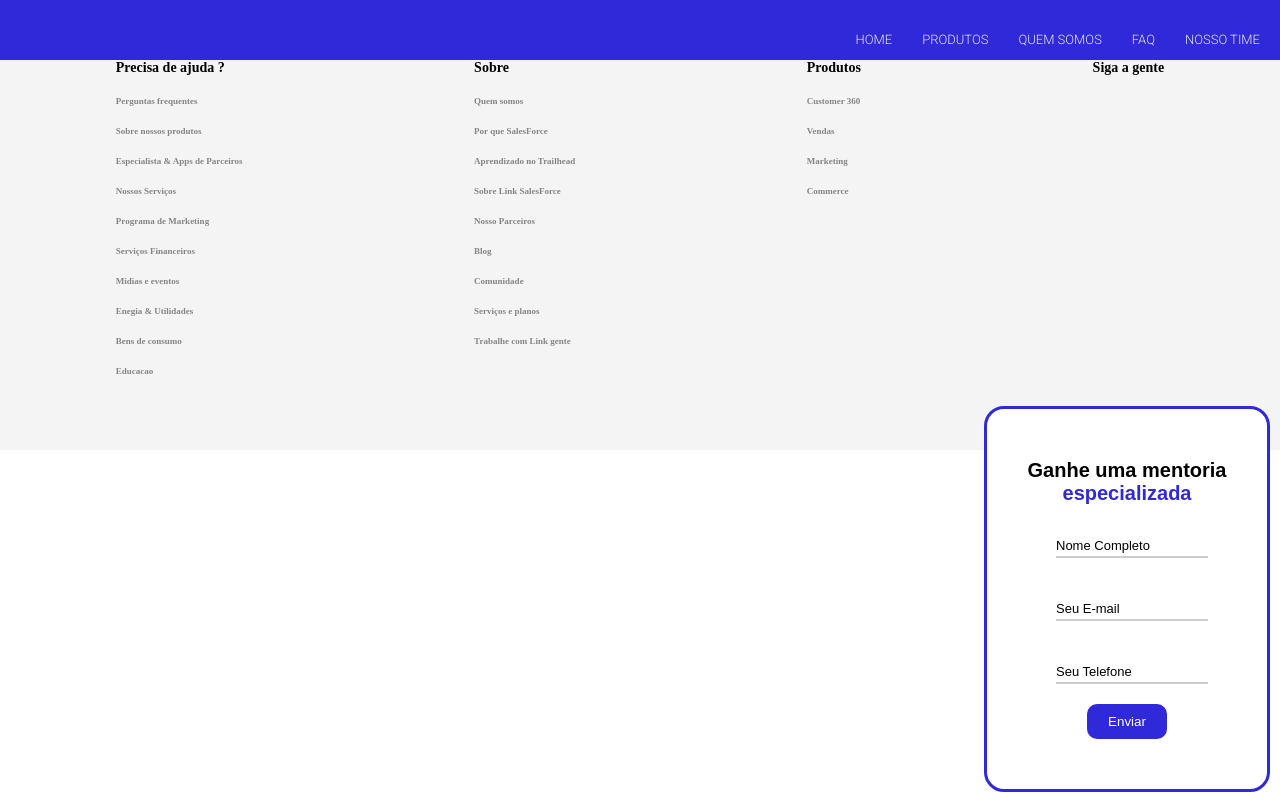
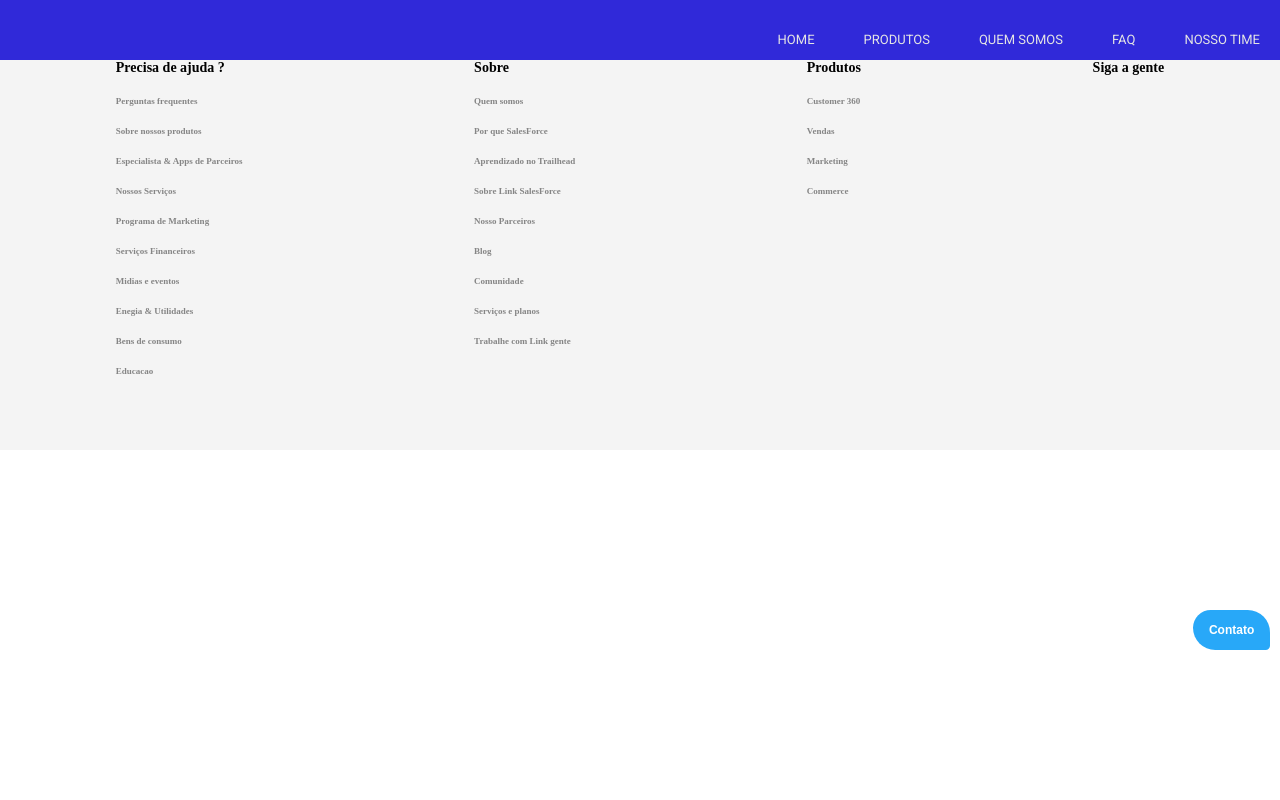
Before and after one commit to kevenike/Challenge-SalesFoce-Fiap, a Next.js app: page /Components/Header in a window 1280 px wide. Built offline with nearby package versions, Linux system fonts and the light colour scheme.

Commit message:
colocando um na parte principal da pagina home e mudando as fontes do titulo da pagina

```diff
--- a/src/app/Components/Footer/page.tsx
+++ b/src/app/Components/Footer/page.tsx
@@ -46,6 +46,7 @@ const Footer = () => {
                         <h3>Siga a gente</h3>
                         <div className="redes-sociais">
                             <Link href="https://www.instagram.com/salesforce/">
+
                             </Link>
 
                             <Link href="https://www.facebook.com/salesforce">
--- a/src/app/Components/Form/page.tsx
+++ b/src/app/Components/Form/page.tsx
@@ -3,7 +3,7 @@ import "./Formulario.css"
 const Form = () => {
     return (
         <>
-        <section className="formularioFixado ">
+        <section className="formularioFixado formOculto  ">
             <form className="fixado" action="">
                 <h2 className="legenda">Ganhe uma mentoria <span className="especializada">especializada</span></h2>
                 <div className="formulario-lead">
--- a/src/app/Components/Header/Header.css
+++ b/src/app/Components/Header/Header.css
@@ -37,7 +37,7 @@
     display: flex;
     flex-direction: row;
     justify-content: flex-end;
-    gap: 30px;
+    gap: 49px ;
 
 
 }
@@ -53,7 +53,7 @@
     font-family: "Roboto", sans-serif;
     font-size: 13px;
     text-transform: uppercase;
-    font-weight: 300;
+    font-weight: normal;
 }
 
 
--- a/src/app/page.tsx
+++ b/src/app/page.tsx
@@ -15,6 +15,7 @@ import Inter from "./assets/logo-grid-inter-card-service.webp"
 import SulAmerica from "./assets/logo-grid-sulamerica-card-service.webp"
 import Vodafone from "./assets/logo-grid-vodafone-card-service.webp"
 import Santander from "./assets/santander-logo.webp"
+import gif from "./assets/giphy.gif"
 
 export default function Home() {
   return (
@@ -29,7 +30,8 @@ export default function Home() {
                 <button className="botao-titulo">Saiba Mais!</button>
             </div>
 
-           <Image className="imgTituloMenu" src={ursoPrincipal} alt="ursoPrincipal" />
+
+           <Image className="imgTituloMenu" src={gif} alt="ursoPrincipal" />
         </section>
 
         <section className="titulo-introducao">
```
Also changed, not shown: src/app/principal.css (+5 -5 lines), 1 other file (tests, documents, lock files or other folders).
